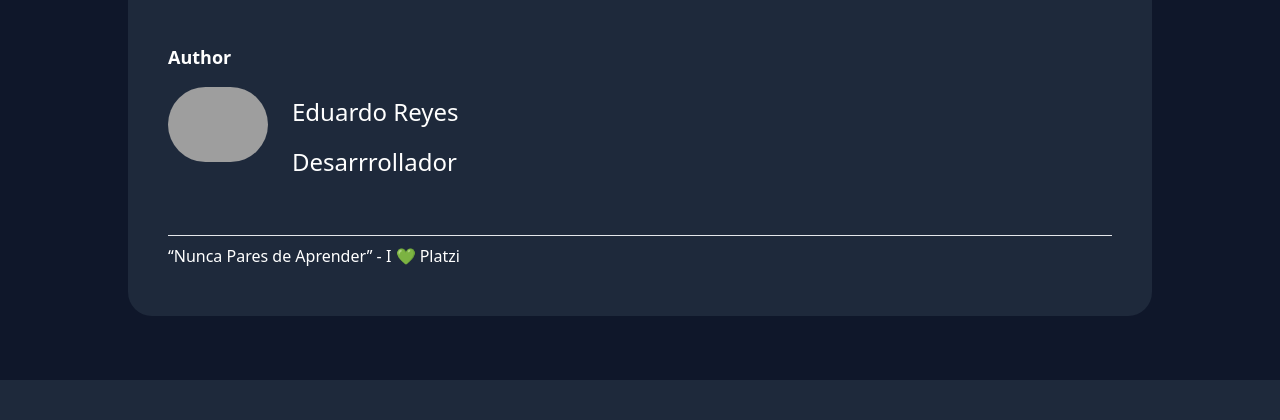
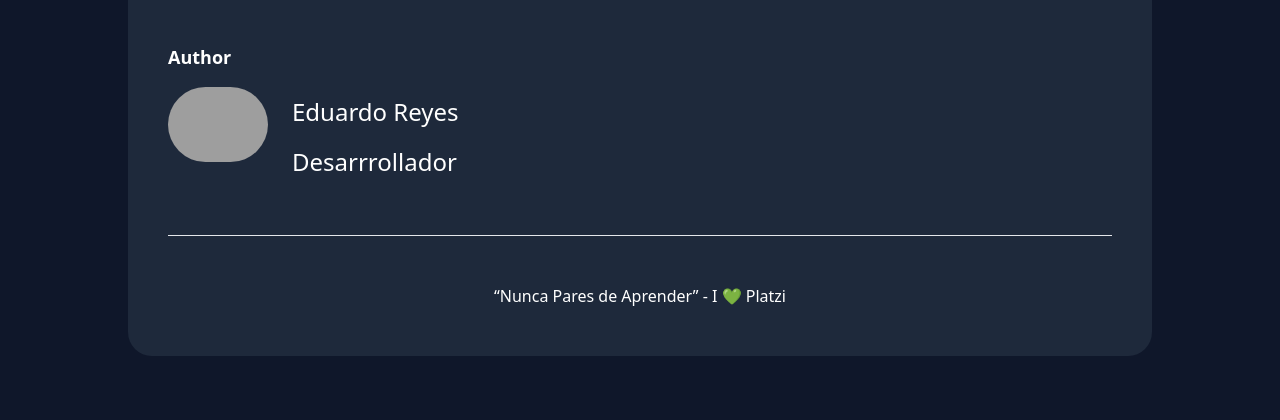
Before and after one commit to JoEduardoReyes/blog-post-php, a PHP site: page / in a window 1280 px wide. Shown: the part 755-1175 px from the top of the page. Before the commit the page ends 1135 px from the top, so only its background shows below. Run offline with PHP 8.4, Linux system fonts and the light colour scheme; style sheets or scripts are compiled from the project's sources; some libraries are stand-ins or nearby versions; grey boxes are pictures that could not be loaded.

Commit message:
Hicimos los estilos del footer

```diff
--- a/index.php
+++ b/index.php
@@ -65,7 +65,7 @@ $blog_post = new post(
     </main>
     <hr>
     <footer>
-      <p><q>Nunca Pares de Aprender</q> - I 💚 Platzi</p>
+      <p class="text-center mt-12"><q>Nunca Pares de Aprender</q> - I 💚 Platzi</p>
     </footer>
   </div>
 </body>
```
